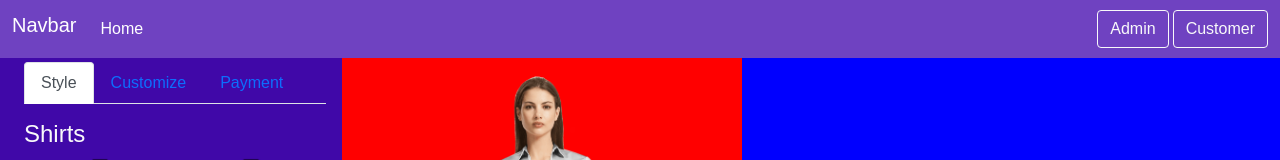
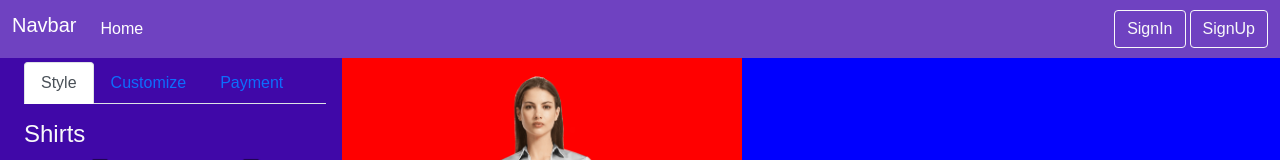
Before and after one commit to DummyChanger/DummyChanger-frondend, a React (Create React App) app: page / in a window 1280 px wide. Shown: the top 160 px of the page. Built offline with nearby package versions, Linux system fonts and the light colour scheme.

Commit message:
link  added

```diff
--- a/src/Nav/Nav.jsx
+++ b/src/Nav/Nav.jsx
@@ -20,12 +20,20 @@ export default class Nav extends Component {
                   </Link>
                 </li>
               </ul>
-              <button className="btn btn-outline-light ms-1" type="submit">
-                Admin
-              </button>
-              <button className="btn btn-outline-light ms-1" type="submit">
-                Customer
-              </button>
+              <Link
+                className="btn btn-outline-light ms-1"
+                type="submit"
+                to="/login"
+              >
+                SignIn
+              </Link>
+              <Link
+                className="btn btn-outline-light ms-1"
+                type="submit"
+                to="/register"
+              >
+                SignUp
+              </Link>
             </div>
           </div>
         </nav>
```
